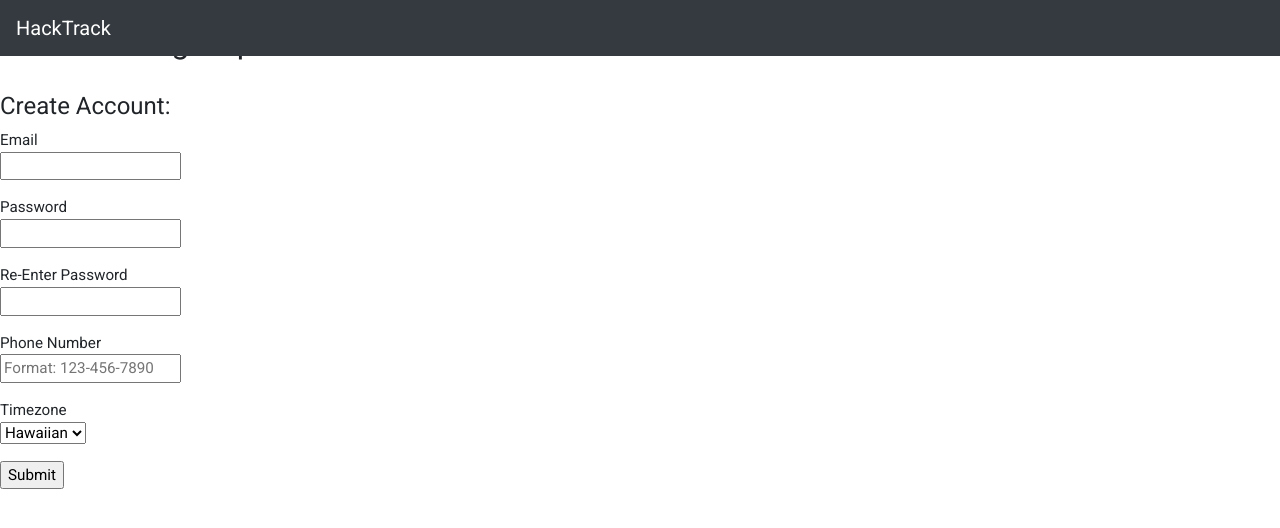
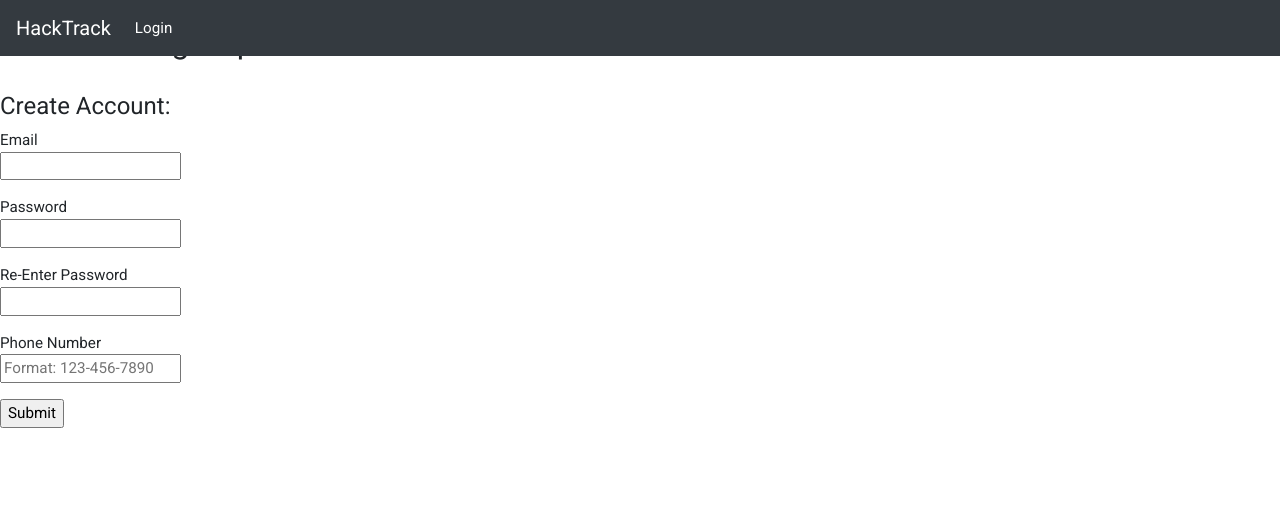
Before and after one commit to kellibudd/HackTrack, a Flask app: template templates/register_user.html in a window 1280 px wide. Shown: the top 528 px of the page. Run offline with Flask 2, Linux system fonts and the light colour scheme; the template is opened without the code that fills it, so the values that code supplies are empty; some libraries are stand-ins or nearby versions.

Commit message:
Remove timezone

```diff
--- a/templates/register_user.html
+++ b/templates/register_user.html
@@ -1,6 +1,21 @@
 {% extends 'base.html' %}
 
 {% block body %}
+
+<nav class="navbar fixed-top navbar-expand-lg navbar-dark bg-dark">
+    <a class="navbar-brand" href="#">HackTrack</a>
+    <button class="navbar-toggler" type="button" data-toggle="collapse" data-target="#navbarNavDropdown" aria-controls="navbarNavDropdown" aria-expanded="false" aria-label="Toggle navigation">
+      <span class="navbar-toggler-icon"></span>
+    </button>
+    <div class="collapse navbar-collapse" id="navbarNavDropdown">
+      <ul class="navbar-nav">
+        <li class="nav-item active">
+          <a class="nav-link login" href="/">Login</a>
+        </li>
+      </ul>
+    </div>
+</nav>
+
   <section id="user-registration">
     <h2>New User Sign-Up</h2>
     <br>
@@ -22,17 +37,6 @@
         <p>
           <input id="phone-field" type="phone" name="phone" placeholder="Format: 123-456-7890" pattern="[0-9]{3}-[0-9]{3}-[0-9]{4}" required>
         </p>
-        Timezone
-        <p>
-          <select name="timezone">
-            <option value="US/Hawaii">Hawaiian</option>
-            <option value="US/Alaska">Alaskan</option>
-            <option value="US/Pacific">Pacific</option>
-            <option value="US/Mountain">Mountain</option>
-            <option value="US/Central">Central</option>
-            <option value="US/Eastern">Eastern</option>
-          </select>
-        </p>
         <input id="strava-token" type="hidden" name="token" value="{{ token }}">
         <p>
           <input type="submit">
```
